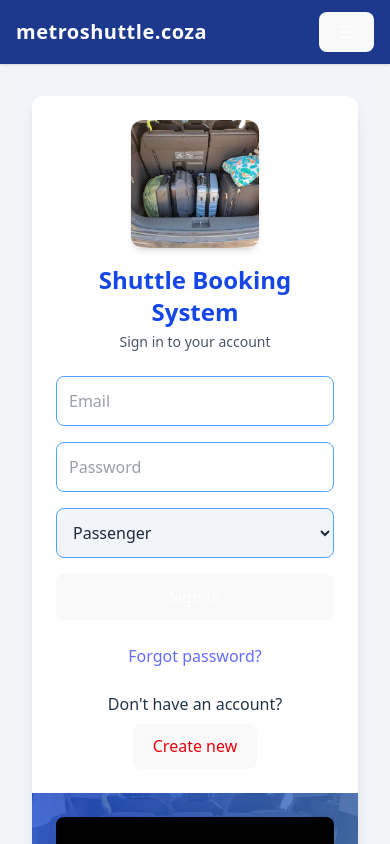
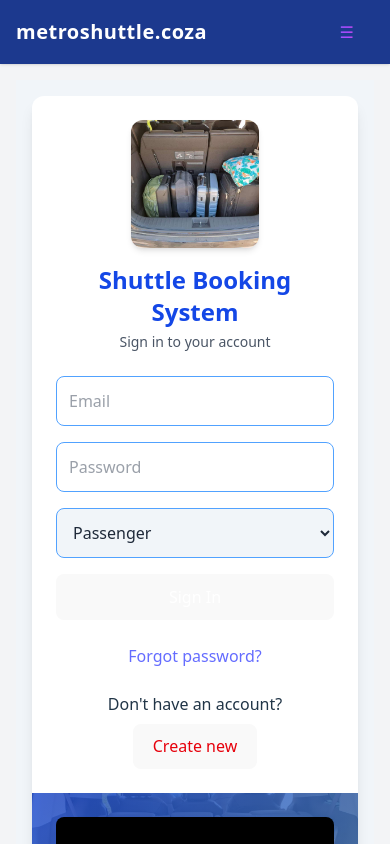
Before and after one commit to Matuku45/shuttle-booking, a React (Vite) app: page /login in a window 390 px wide. Shown: the top 844 px of the page. Built offline with nearby package versions, Linux system fonts and the light colour scheme.

Commit message:
added the gradient on the header

```diff
--- a/src/components/Header.jsx
+++ b/src/components/Header.jsx
@@ -32,14 +32,22 @@ const Header = ({ onSignUpClick, onLoginClick }) => {
         </nav>
 
         {/* Mobile menu toggle */}
-        <div className="md:hidden">
-          <button
-            onClick={() => setMobileOpen(!mobileOpen)}
-            className="text-white text-3xl focus:outline-none"
-          >
-            {mobileOpen ? "✕" : "☰"}
-          </button>
-        </div>
+     <div className="md:hidden flex items-center justify-end">
+  <button
+    onClick={() => setMobileOpen(!mobileOpen)}
+    className={`text-3xl font-bold focus:outline-none transition-all duration-300 transform
+      bg-gradient-to-r from-blue-500 via-purple-500 to-pink-500
+      bg-clip-text text-transparent
+      hover:scale-110 active:scale-95`}
+  >
+    {mobileOpen ? (
+      <span className="transition-opacity duration-300 opacity-100">✕</span>
+    ) : (
+      <span className="transition-opacity duration-300 opacity-100">☰</span>
+    )}
+  </button>
+</div>
+
       </div>
 
       {/* Mobile navigation */}
```
